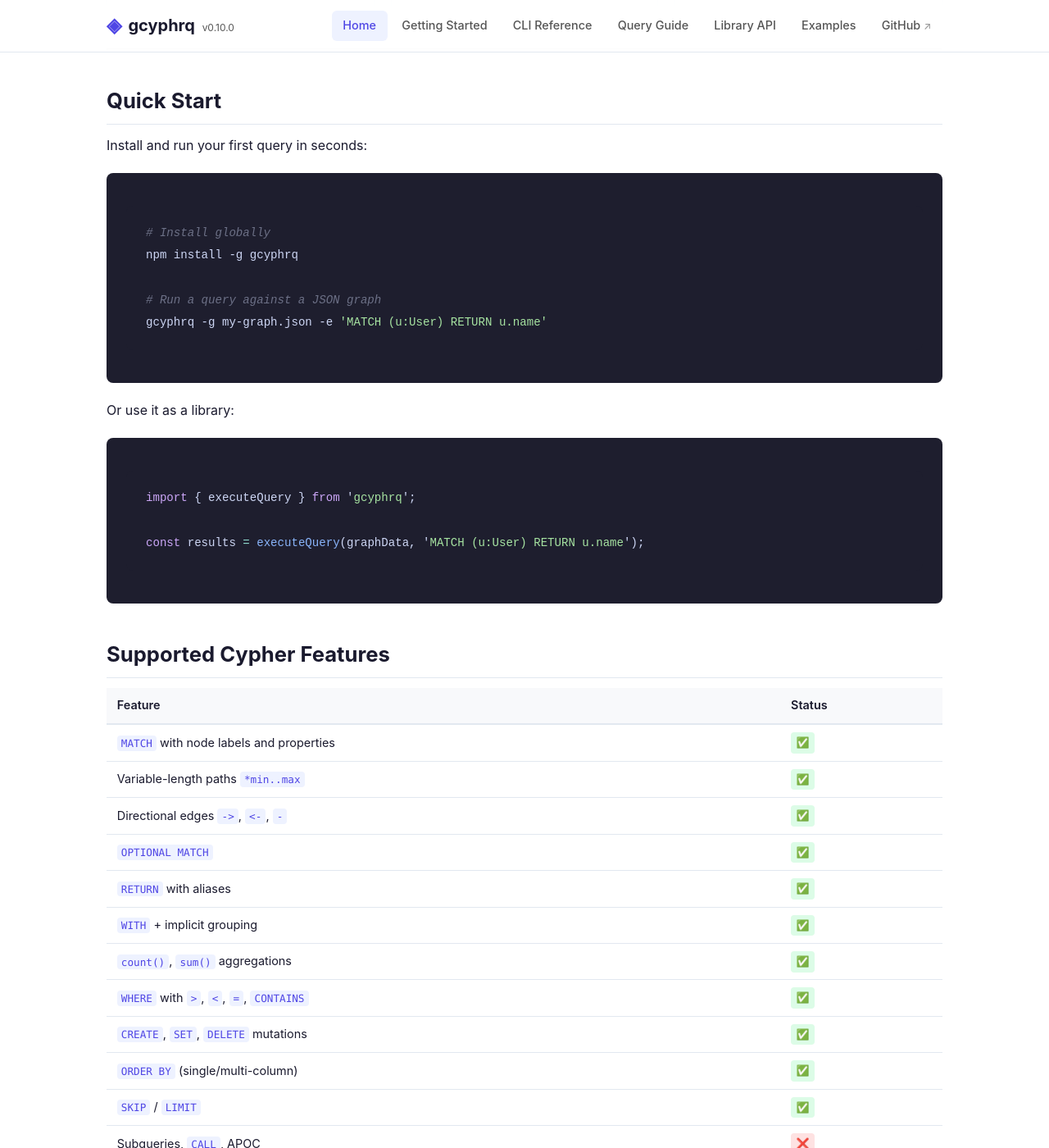
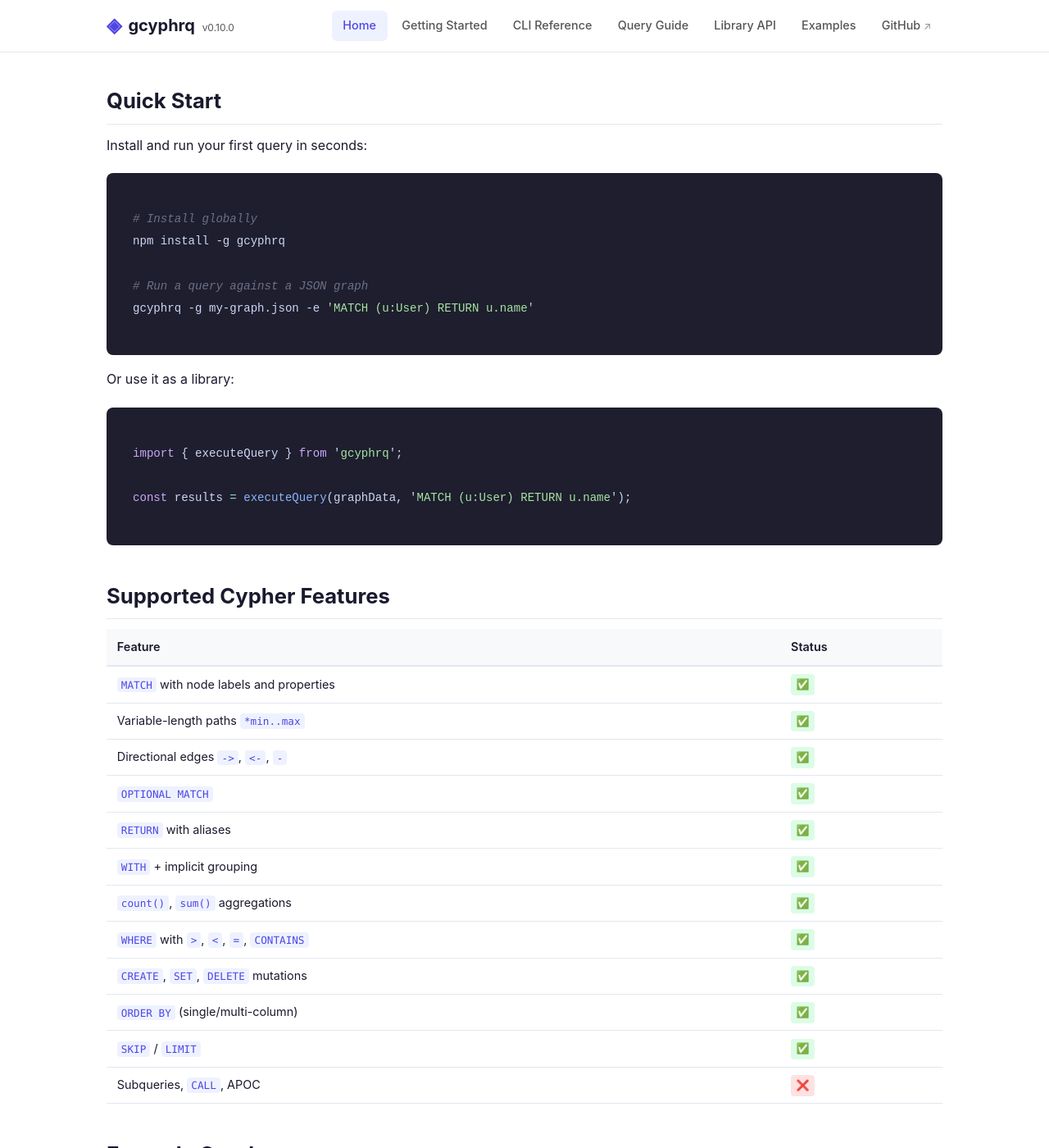
Before and after one commit to plelevier/gcyphrq, a Jekyll site: the page built from docs/index.md, in a window 1280 px wide and 1400 px high, scrolled down 796 px. Shown: the whole window at 82% size. Built offline with Jekyll 4.4.1, drawn with Linux system fonts in a browser that asks for light colours.

Commit message:
style(docs): reduce code block padding and margin

```diff
--- a/docs/assets/main.css
+++ b/docs/assets/main.css
@@ -178,7 +178,7 @@ a:hover { text-decoration: underline; }
 .highlight, pre.highlight {
   background: var(--color-code-bg) !important;
   border-radius: 8px;
-  margin: 1.25rem 0;
+  margin: 1rem 0;
   overflow-x: auto;
 }
 
@@ -190,7 +190,7 @@ a:hover { text-decoration: underline; }
   line-height: 1.6;
 }
 
-.highlight { padding: 1.25rem 1.5rem; }
+.highlight { padding: 0.85rem 1rem; }
 
 /* Rouge syntax highlighting (Catppuccin Mocha inspired) */
 .highlight .c, .highlight .c1, .highlight .cm, .highlight .cp { color: #6c7086; font-style: italic; }
```
